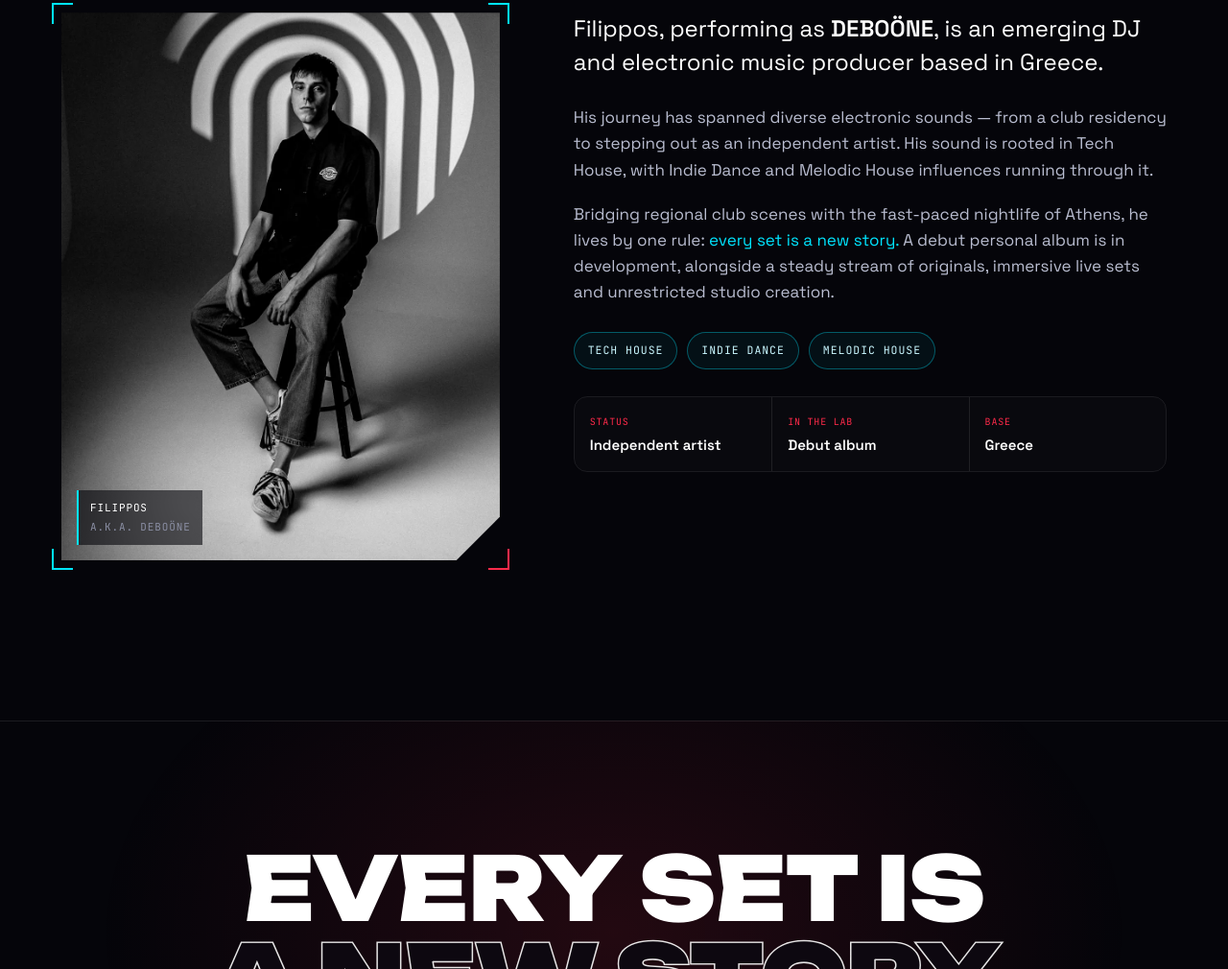
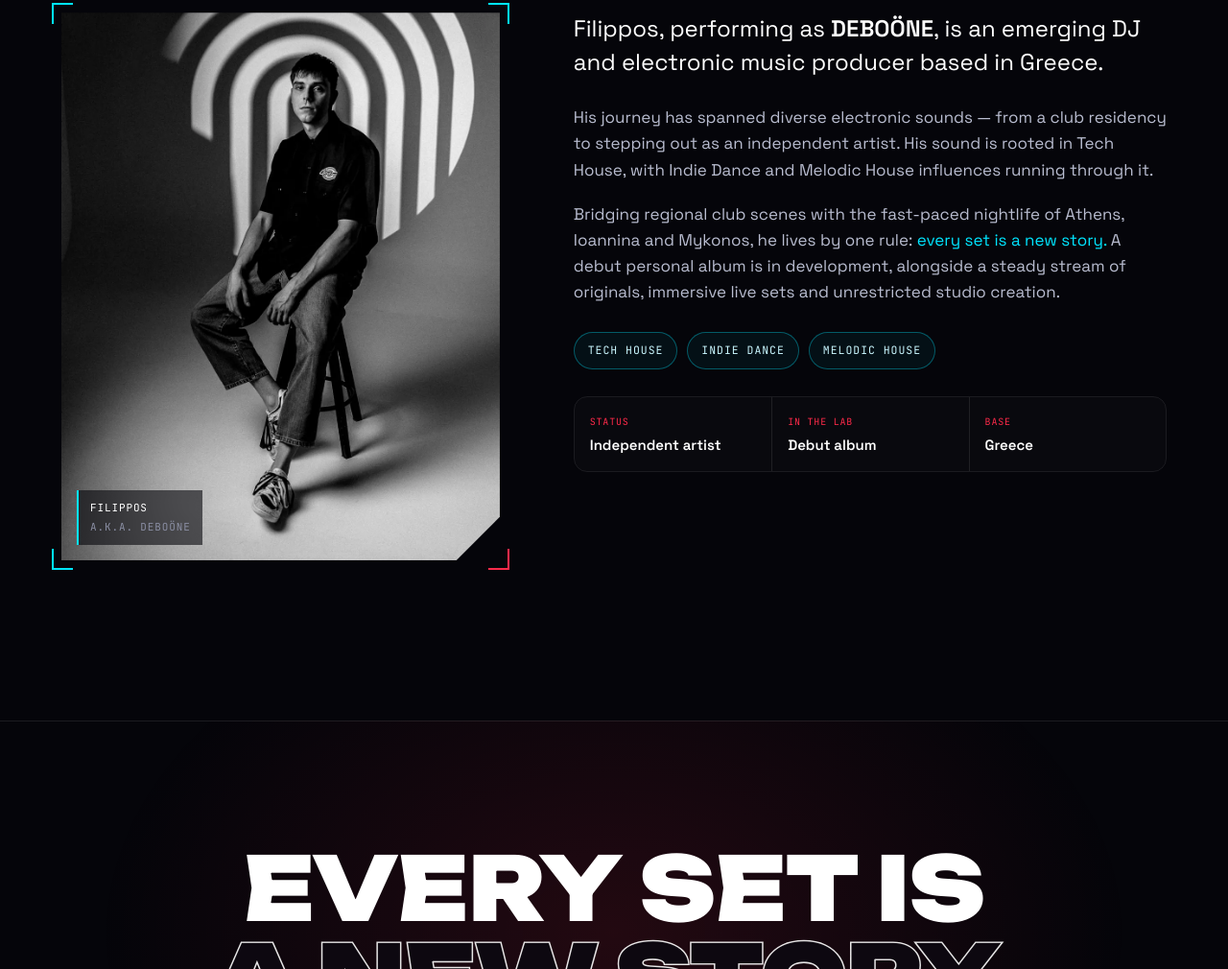
Before and after one commit to liliputnikos-tech/deboone, a plain HTML site: page index.html in a window 1280 px wide. Shown: the part 2536-3546 px from the top of the page at 96% size. Drawn offline with Linux system fonts and the light colour scheme; animation ran at ten frames a second.

Commit message:
Add Ioannina and Mykonos to the About bio nightlife line

```diff
--- a/index.html
+++ b/index.html
@@ -177,7 +177,7 @@
       <div class="about__text">
         <p class="lead reveal">Filippos, performing as <strong>DEBOÖNE</strong>, is an emerging DJ and electronic music producer based in Greece.</p>
         <p class="reveal">His journey has spanned diverse electronic sounds — from a club residency to stepping out as an independent artist. His sound is rooted in Tech House, with Indie Dance and Melodic House influences running through it.</p>
-        <p class="reveal">Bridging regional club scenes with the fast-paced nightlife of Athens, he lives by one rule: <em>every set is a new story.</em> A debut personal album is in development, alongside a steady stream of originals, immersive live sets and unrestricted studio creation.</p>
+        <p class="reveal">Bridging regional club scenes with the fast-paced nightlife of Athens, Ioannina and Mykonos, he lives by one rule: <em>every set is a new story.</em> A debut personal album is in development, alongside a steady stream of originals, immersive live sets and unrestricted studio creation.</p>
         <ul class="chips mono reveal">
           <li>Tech House</li><li>Indie Dance</li><li>Melodic House</li>
         </ul>
```
